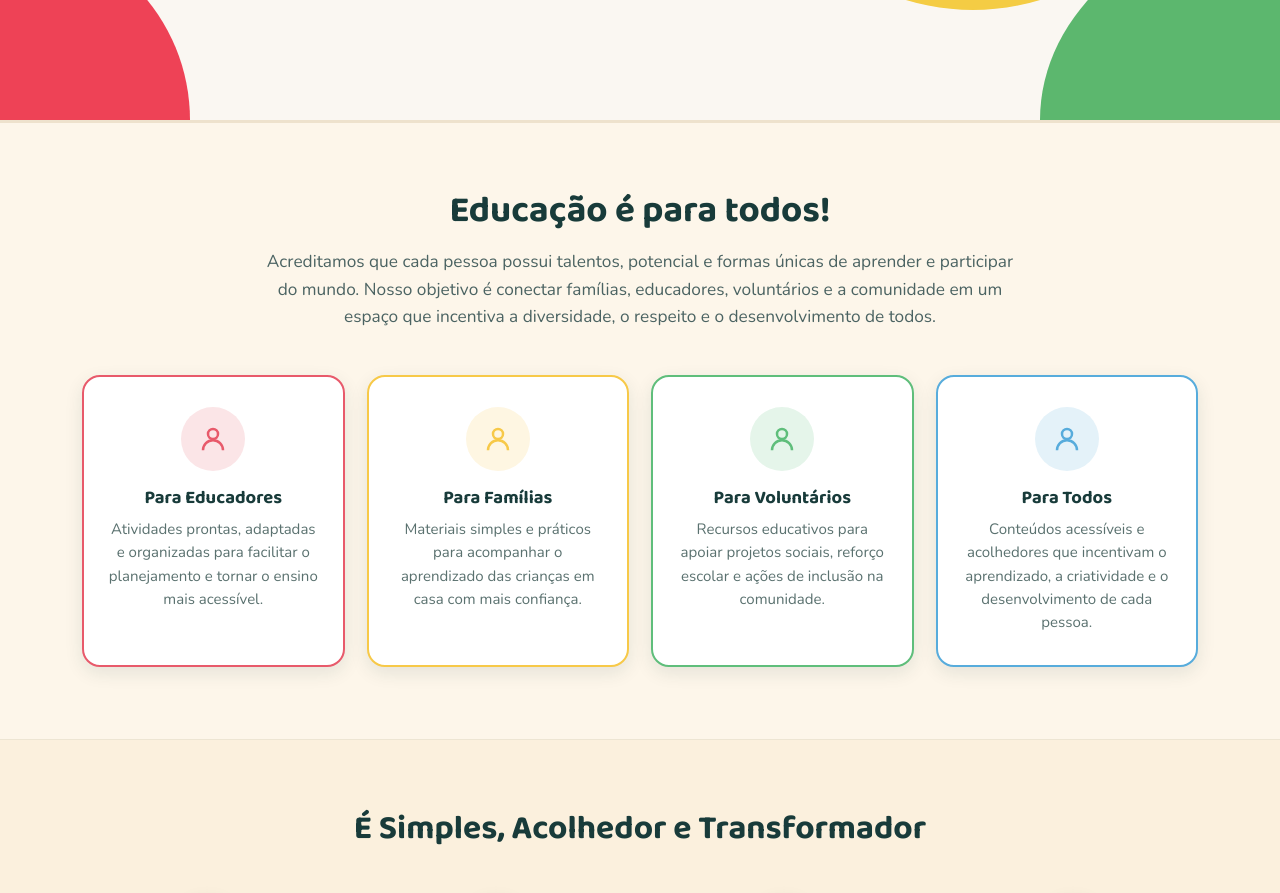
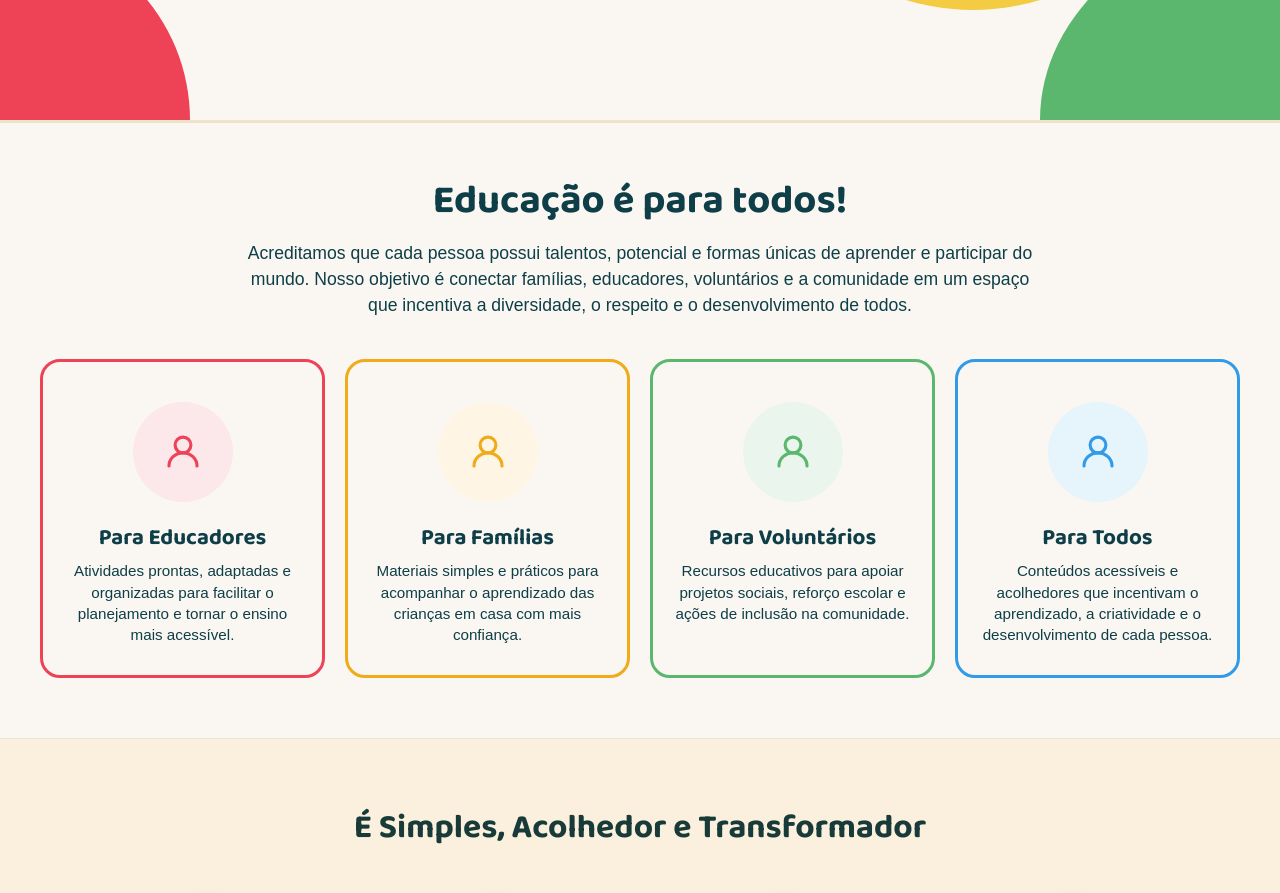
Before and after one commit to Aprender-Hackathon/Trabalho_Hackathon-Novo-, a Vue app: page / in a window 1280 px wide. Shown: the part 560-1453 px from the top of the page. Built offline with nearby package versions, Linux system fonts and the light colour scheme.

Commit message:
Fazendo a EducacaoSection.vue

```diff
--- a/src/components/EducacaoSection.vue
+++ b/src/components/EducacaoSection.vue
@@ -1,117 +1,146 @@
 <script setup>
-const audiences = [
-  {
-    title: 'Para Educadores',
-    text: 'Atividades prontas, adaptadas e organizadas para facilitar o planejamento e tornar o ensino mais acessível.',
-    color: 'var(--coral)',
-  },
-  {
-    title: 'Para Famílias',
-    text: 'Materiais simples e práticos para acompanhar o aprendizado das crianças em casa com mais confiança.',
-    color: 'var(--yellow)',
-  },
-  {
-    title: 'Para Voluntários',
-    text: 'Recursos educativos para apoiar projetos sociais, reforço escolar e ações de inclusão na comunidade.',
-    color: 'var(--green)',
-  },
-  {
-    title: 'Para Todos',
-    text: 'Conteúdos acessíveis e acolhedores que incentivam o aprendizado, a criatividade e o desenvolvimento de cada pessoa.',
-    color: 'var(--blue)',
-  },
-]
 </script>
 
 <template>
-  <section id="sobre" class="mission">
-    <div class="container">
-      <div class="mission-header">
-        <h2>Educação é para todos!</h2>
-        <p>
-          Acreditamos que cada pessoa possui talentos, potencial e formas únicas de aprender e participar do mundo.
-          Nosso objetivo é conectar famílias, educadores, voluntários e a comunidade em um espaço que incentiva a diversidade,
-          o respeito e o desenvolvimento de todos.
+  <section id="sobre" class="secao-missao">
+    <div class="container-principal">
+      <div class="cabecalho-missao">
+        <h2 class="titulo-secao">Educação é para todos!</h2>
+        <p class="descricao-secao">
+          Acreditamos que cada pessoa possui talentos, potencial e formas únicas de aprender e participar do
+          mundo. Nosso objetivo é conectar famílias, educadores, voluntários e a comunidade em um
+          espaço que incentiva a diversidade, o respeito e o desenvolvimento de todos.
         </p>
       </div>
-
-      <div class="audience-grid">
-        <article
-          v-for="item in audiences"
-          :key="item.title"
-          class="audience-card"
-          :style="{ '--card-color': item.color }"
-        >
-          <div class="audience-icon">
-            <svg width="30" height="30" viewBox="0 0 24 24" fill="none" :stroke="item.color" stroke-width="2">
-              <circle cx="12" cy="8" r="4"/>
-              <path d="M4 21c0-4.4 3.6-8 8-8s8 3.6 8 8"/>
+      <div class="grid-publicos">
+        <article class="cartao-publico card-educadores">
+          <div class="circulo-icone icone-educadores">
+            <svg width="42" height="42" viewBox="0 0 24 24" fill="none" stroke="#ee4256" stroke-width="1.8" stroke-linecap="round" stroke-linejoin="round">
+              <circle cx="12" cy="8" r="4.5"/>
+              <path d="M4 20c0-4.2 3.6-7.5 8-7.5s8 3.3 8 7.5"/>
             </svg>
           </div>
-          <h3>{{ item.title }}</h3>
-          <p>{{ item.text }}</p>
+          <h3 class="titulo-cartao">Para Educadores</h3>
+          <p class="texto-cartao">
+            Atividades prontas, adaptadas e organizadas para facilitar o planejamento e tornar o ensino mais acessível.
+          </p>
         </article>
+        <article class="cartao-publico card-familias">
+          <div class="circulo-icone icone-familias">
+            <svg width="42" height="42" viewBox="0 0 24 24" fill="none" stroke="#f0ab1a" stroke-width="1.8" stroke-linecap="round" stroke-linejoin="round">
+              <circle cx="12" cy="8" r="4.5"/>
+              <path d="M4 20c0-4.2 3.6-7.5 8-7.5s8 3.3 8 7.5"/>
+            </svg>
+          </div>
+          <h3 class="titulo-cartao">Para Famílias</h3>
+          <p class="texto-cartao">
+            Materiais simples e práticos para acompanhar o aprendizado das crianças em casa com mais confiança.
+          </p>
+        </article>
+        <article class="cartao-publico card-voluntarios">
+          <div class="circulo-icone icone-voluntarios">
+            <svg width="42" height="42" viewBox="0 0 24 24" fill="none" stroke="#5cb76e" stroke-width="1.8" stroke-linecap="round" stroke-linejoin="round">
+              <circle cx="12" cy="8" r="4.5"/>
+              <path d="M4 20c0-4.2 3.6-7.5 8-7.5s8 3.3 8 7.5"/>
+            </svg>
+          </div>
+          <h3 class="titulo-cartao">Para Voluntários</h3>
+          <p class="texto-cartao">
+            Recursos educativos para apoiar projetos sociais, reforço escolar e ações de inclusão na comunidade.
+          </p>
+        </article>
+        <article class="cartao-publico card-todos">
+          <div class="circulo-icone icone-todos">
+            <svg width="42" height="42" viewBox="0 0 24 24" fill="none" stroke="#319be8" stroke-width="1.8" stroke-linecap="round" stroke-linejoin="round">
+              <circle cx="12" cy="8" r="4.5"/>
+              <path d="M4 20c0-4.2 3.6-7.5 8-7.5s8 3.3 8 7.5"/>
+            </svg>
+          </div>
+          <h3 class="titulo-cartao">Para Todos</h3>
+          <p class="texto-cartao">
+            Conteúdos acessíveis e acolhedores que incentivam o aprendizado, a criatividade e o desenvolvimento de cada pessoa.
+          </p>
+        </article>
+
       </div>
+
     </div>
   </section>
 </template>
 
 <style scoped>
-.mission-header{
-  text-align:center;
-  max-width:760px;
-  margin:0 auto 44px;
+.secao-missao {
+  background-color: #FAF7F2;
+  padding: 60px 20px;
+  font-family: 'Fredoka', sans-serif;
+  color: #0e3e47;
 }
-.mission-header h2{
-  font-size:clamp(1.8rem, 3vw, 2.3rem);
-  color:var(--ink);
-  margin-bottom:16px;
+.container-principal {
+  max-width: 1200px;
+  margin: 0 auto;
 }
-.mission-header p{
-  font-size:1.08rem;
-  color:#4B6362;
-  line-height:1.6;
+.cabecalho-missao {
+  text-align: center;
+  max-width: 800px;
+  margin: 0 auto 40px;
 }
-.audience-grid{
-  display:grid;
-  grid-template-columns:repeat(4, 1fr);
-  gap:22px;
+.titulo-secao {
+  font-size: 2.5rem;
+  margin-bottom: 15px;
 }
-.audience-card{
-  background:var(--white);
-  border:2px solid var(--card-color, var(--coral));
-  border-radius:var(--radius-md);
-  padding:30px 24px;
-  text-align:center;
-  box-shadow:var(--shadow-card);
-  transition:transform .18s ease;
+.descricao-secao {
+  font-size: 1.1rem;
+  line-height: 1.5;
 }
-.audience-card:hover{transform:translateY(-4px);}
-.audience-icon{
-  width:64px;height:64px;
-  border-radius:50%;
-  margin:0 auto 18px;
-  display:flex;
-  align-items:center;
-  justify-content:center;
-  background:color-mix(in srgb, var(--card-color, var(--coral)) 16%, white);
+.grid-publicos {
+  display: grid;
+  grid-template-columns: repeat(4, 1fr);
+  gap: 20px;
 }
-.audience-card h3{
-  font-size:1.15rem;
-  margin-bottom:10px;
-  color:var(--ink);
+.cartao-publico {
+  background: #FAF7F2;
+  border-radius: 20px;
+  padding: 40px 20px 30px;
+  text-align: center;
+  display: flex;
+  flex-direction: column;
+  align-items: center;
 }
-.audience-card p{
-  font-size:0.94rem;
-  color:#5A716F;
-  line-height:1.55;
-  margin:0;
+.card-educadores  { border: 3px solid #ee4256; }
+.card-familias    { border: 3px solid #f0ab1a; }
+.card-voluntarios { border: 3px solid #5cb76e; }
+.card-todos       { border: 3px solid #319be8; }
+.circulo-icone {
+  width: 100px;
+  height: 100px;
+  border-radius: 50%;
+  display: flex;
+  align-items: center;
+  justify-content: center;
+  margin-bottom: 25px;
+}
+.icone-educadores  { background: #fce8eb; }
+.icone-familias    { background: #fef5e4; }
+.icone-voluntarios { background: #eaf6ed; }
+.icone-todos       { background: #e6f4fc; }
+.titulo-cartao {
+  font-size: 1.4rem;
+  margin-bottom: 10px;
+}
+.texto-cartao {
+  font-size: 0.95rem;
+  line-height: 1.4;
+  margin: 0;
+}
+@media (max-width: 900px) {
+  .grid-publicos {
+    grid-template-columns: repeat(2, 1fr);
+  }
 }
 
-@media (max-width: 980px){
-  .audience-grid{grid-template-columns:repeat(2, 1fr);}
-}
-@media (max-width: 600px){
-  .audience-grid{grid-template-columns:1fr;}
+@media (max-width: 600px) {
+  .grid-publicos {
+    grid-template-columns: 1fr;
+  }
 }
 </style>
```
